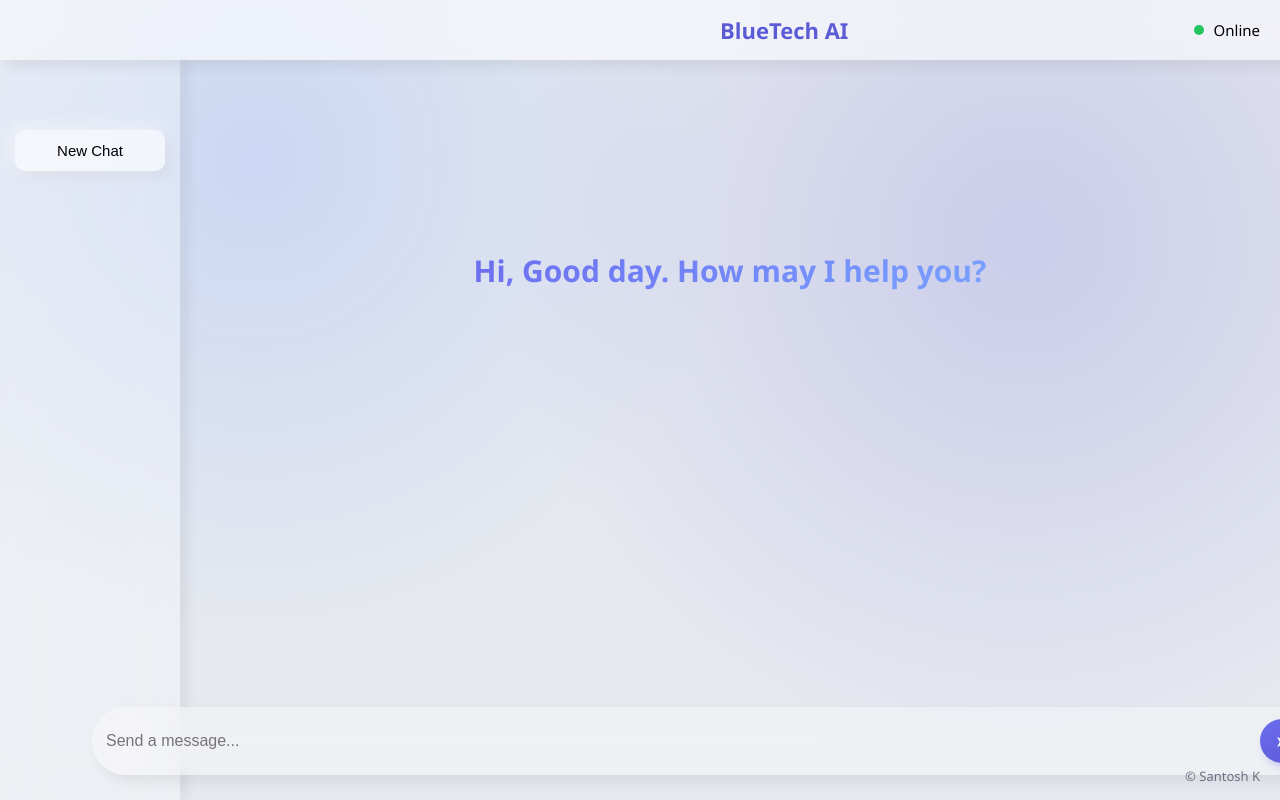
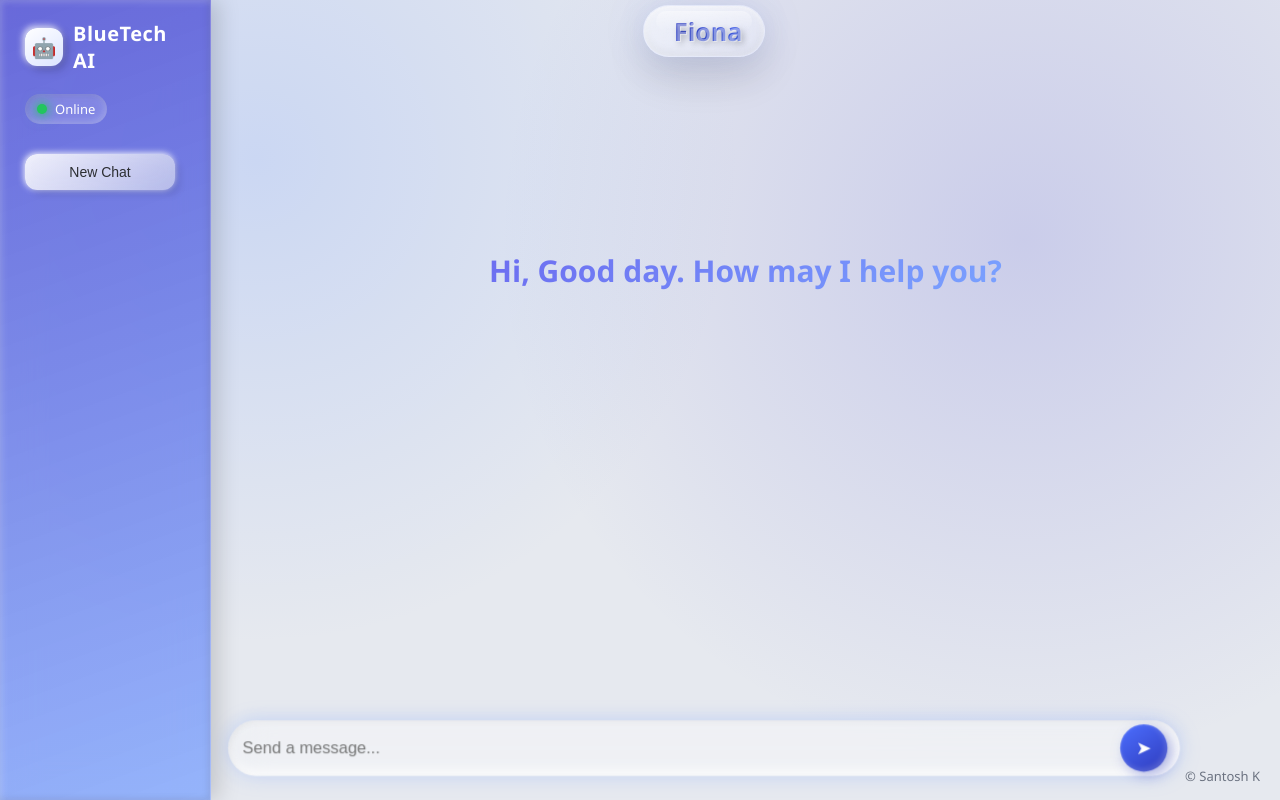
Before and after one commit to santoshki/GPT_LLM, a Flask app: page / in a window 1280 px wide. Run offline with Flask 3, Linux system fonts and the light colour scheme.

Commit message:
1. Updated Chat Interface.

```diff
--- a/chat-interface/static/style.css
+++ b/chat-interface/static/style.css
@@ -36,91 +36,288 @@ body {
 }
 
 /* ========================= */
-/* Top Bar */
+/* 3D GLASS TOP BAR */
 /* ========================= */
 
 .top-bar {
     position: fixed;
-    top: 0;
-    left: 0;
-    width: 100%;
-    height: 60px;
+    top: 20px;
+    left: 55%;
+    transform: translateX(-50%);
+
+    width: 70px;
+    height: 50px;
 
     display: flex;
     align-items: center;
-    justify-content: space-between;
+    margin-top:-15px;
 
-    padding: 0 20px;
+    padding: 0 25px;
+    border-radius: 40px;
 
-    background: rgba(255, 255, 255, 0.6);
-    backdrop-filter: blur(20px);
+    /* 🔥 Glass base */
+    background: linear-gradient(
+        145deg,
+        rgba(255,255,255,0.55),
+        rgba(255,255,255,0.15)
+    );
 
-    /* 🔥 Soft Neumorphism */
+    backdrop-filter: blur(25px) saturate(160%);
+
+    /* 🔥 3D depth shadows */
     box-shadow:
-        6px 6px 12px var(--shadow-dark),
-        -6px -6px 12px var(--shadow-light);
+        0 20px 40px rgba(0,0,0,0.12),   /* drop shadow */
+        inset 0 2px 6px rgba(255,255,255,0.6), /* top highlight */
+        inset 0 -4px 10px rgba(0,0,0,0.05);   /* bottom depth */
+
+    border: 1px solid rgba(255,255,255,0.4);
 
     z-index: 100;
 }
 
-/* Logo */
-.logo {
-    font-weight: bold;
-    color: var(--primary);
-    font-size: 22px;
-    margin-left: 700px;
+/* ✨ glossy reflection layer */
+.top-bar::before {
+    content: "";
+    position: absolute;
+    top: 5px;
+    left: 10%;
+    width: 80%;
+    height: 40%;
+
+    background: linear-gradient(
+        to bottom,
+        rgba(255,255,255,0.7),
+        transparent
+    );
+
+    border-radius: 40px;
+    opacity: 0.6;
+    pointer-events: none;
 }
 
-/* Status */
+/* ✨ floating glow */
+.top-bar::after {
+    content: "";
+    position: absolute;
+    inset: 0;
+
+    border-radius: 40px;
+
+    box-shadow:
+        0 0 30px rgba(122,162,255,0.25),
+        0 0 60px rgba(91,91,214,0.15);
+
+    opacity: 0.6;
+    z-index: -1;
+}
+
+/* ========================= */
+/* LOGO (3D TEXT STYLE) */
+/* ========================= */
+
+.logo {
+    font-weight: 700;
+    font-size: 25px;
+    margin-left: 5px;
+    margin-top: 0px;
+    width: 100px;
+
+    /* 🔥 Darker blue gradient */
+    background: linear-gradient(145deg, #2f3bbd, #4c6fff);
+
+    -webkit-background-clip: text;
+    -webkit-text-fill-color: transparent;
+
+    /* 🔥 stronger 3D depth */
+    text-shadow:
+        1px 1px 0 rgba(255,255,255,0.4),
+        3px 3px 6px rgba(0,0,0,0.25);
+}
+
+/* ========================= */
+/* STATUS */
+/* ========================= */
+
 .top-status {
     display: flex;
     align-items: center;
     gap: 10px;
-    margin-right: 40px;
-    font-size: 15px;
+    margin-left: 60px;
+    padding: 6px 14px;
+    border-radius: 20px;
+    margin-top: 20px;
+    background: rgba(255,255,255,0.4);
+    backdrop-filter: blur(10px);
+
+    box-shadow:
+        inset 2px 2px 6px rgba(0,0,0,0.05),
+        inset -2px -2px 6px rgba(255,255,255,0.7);
+
+    font-size: 14px;
 }
 
+/* 🔥 glowing status dot */
 .status-dot {
     width: 10px;
     height: 10px;
+    border-radius: 50%;
     background: #22c55e;
-    border-radius: 50%;
+
+    box-shadow:
+        0 0 8px #22c55e,
+        0 0 16px rgba(34,197,94,0.6);
 }
 
 /* ========================= */
-/* Sidebar */
+/* Sidebar (Blue Theme) */
 /* ========================= */
 
 .sidebar {
-    width: 150px;
-    padding: 70px 15px 15px;
-    margin-top: 60px;
+    width: 180px;
+
     display: flex;
     flex-direction: column;
+    align-items: flex-start;
 
-    background: rgba(255,255,255,0.3);
+    padding: 20px 15px;
+
+    background: linear-gradient(
+        160deg,
+        rgba(91,91,214,0.9),
+        rgba(122,162,255,0.75)
+    );
+
     backdrop-filter: blur(20px);
 
     box-shadow:
-        6px 0 12px var(--shadow-dark),
-        -2px 0 8px var(--shadow-light);
+        8px 0 20px rgba(0,0,0,0.15),
+        inset 2px 2px 6px rgba(255,255,255,0.2),
+        inset -2px -2px 6px rgba(0,0,0,0.1);
+
+    border-right: 1px solid rgba(255,255,255,0.2);
 }
 
-/* Button */
-.new-chat {
-    padding: 12px;
-    border-radius: 10px;
-    border: none;
+/* ========================= */
+/* Chatbot Logo */
+/* ========================= */
 
-    font-size: 15px;
+.sidebar-logo {
+    display: flex;
+    align-items: center;
+    gap: 10px;
 
-    background: rgba(255,255,255,0.6);
+    margin-bottom: 30px;
+    margin-left: 10px;
+}
+/* ========================= */
+/* Sidebar Bottom Status */
+/* ========================= */
+
+.sidebar-status {
+    display: flex;
+    align-items: center;
+    gap: 8px;
+
+    margin-left: 10px;
+    margin-top: -10px;   /* 🔥 pulls it closer to logo */
+    margin-bottom: 20px; /* 🔥 space before button */
+
+    padding: 6px 12px;
+    border-radius: 20px;
+
+    font-size: 13px;
+    color: white;
+
+    background: rgba(255,255,255,0.2);
+    backdrop-filter: blur(10px);
 
     box-shadow:
-        4px 4px 16px var(--shadow-dark),
-        -2px -2px 16px var(--shadow-light);
+        inset 2px 2px 6px rgba(0,0,0,0.1),
+        inset -2px -2px 6px rgba(255,255,255,0.2);
+}
+/* 🤖 Icon bubble */
+.bot-icon {
+    width: 38px;
+    height: 38px;
+
+    border-radius: 12px;
+
+    background: linear-gradient(145deg, #ffffff, #dbe4ff);
+
+    display: flex;
+    align-items: center;
+    justify-content: center;
+
+    font-size: 20px;
+
+    /* 🔥 neumorphic pop */
+    box-shadow:
+        4px 4px 10px rgba(0,0,0,0.2),
+        -2px -2px 6px rgba(255,255,255,0.8);
+}
+
+/* 🤖 text */
+.bot-name {
+    font-size: 20px;
+    font-weight: 600;
+    color: white;
+    letter-spacing: 0.5px;
+}
+
+/* ========================= */
+/* Compact Premium Button */
+/* ========================= */
+
+.new-chat {
+    display: inline-flex;        /* 🔥 prevents full width */
+    align-items: center;
+    justify-content: center;
+
+    padding: 10px 16px;          /* 👈 reduced */
+    width: 150px;          /* 🔥 shrink to content */
+
+    border-radius: 12px;
+    border: none;
+    margin-top: 10px;
+    margin-left: 10px;
+    font-size: 14px;
+    font-weight: 500;
+
+    color: var(--text);
+
+    background: linear-gradient(
+        145deg,
+        rgba(255,255,255,0.9),
+        rgba(230,233,239,0.6)
+    );
+
+    backdrop-filter: blur(10px);
+
+    box-shadow:
+        6px 6px 6px rgba(0,0,0,0.08),
+        -1px -1px 6px rgba(255,255,255,0.9);
 
     cursor: pointer;
+    transition: all 0.25s ease;
+}
+
+/* Hover */
+.new-chat:hover {
+    transform: translateY(-2px);
+
+    box-shadow:
+        8px 8px 18px rgba(0,0,0,0.12),
+        -6px -6px 14px rgba(255,255,255,1),
+        0 0 10px rgba(122,162,255,0.25);
+}
+
+/* Click */
+.new-chat:active {
+    transform: scale(0.97);
+
+    box-shadow:
+        inset 4px 4px 10px rgba(0,0,0,0.1),
+        inset -4px -4px 10px rgba(255,255,255,0.8);
 }
 
 /* ========================= */
@@ -180,7 +377,7 @@ body {
 /* Bot */
 .bot {
     align-self: flex-start;
-    margin-left: 100px;
+    margin-left: 50px;
 
     background: rgba(255,255,255,0.7);
 
@@ -202,8 +399,8 @@ body {
     bottom: 25px;
     left: 55%;
     transform: translateX(-50%) scale(1);
-
-    width: 1200px;
+    height:30px;
+    width: 900px;
 
     padding: 12px 12px;
     border-radius: 50px;
@@ -259,13 +456,62 @@ body {
 /* Send Button */
 /* ========================= */
 
-.input-wrapper button {
-    width: 44px;
-    height: 44px;
+/* ========================= */
+/* Send Button (PRIMARY) */
+/* ========================= */
+
+#sendBtn {
+    width: 46px;
+    height: 46px;
     border-radius: 50%;
     border: none;
 
-    background: linear-gradient(145deg, #6c6cf0, #5b5bd6);
+    display: flex;
+    align-items: center;
+    justify-content: center;
+
+    background: linear-gradient(145deg, #4c6fff, #2f3bbd);
+    color: white;
+
+    font-size: 18px;
+    cursor: pointer;
+
+    transition: all 0.25s ease;
+
+    /* 🔥 cleaner depth */
+    box-shadow:
+        4px 4px 12px rgba(47,59,189,0.35),
+        inset -2px -2px 6px rgba(255,255,255,0.2);
+}
+
+/* Hover */
+#sendBtn:hover {
+    transform: scale(1.12);
+    box-shadow:
+        0 0 20px rgba(76,111,255,0.6),
+        4px 4px 12px rgba(47,59,189,0.4);
+}
+
+/* Click */
+#sendBtn:active {
+    transform: scale(0.95);
+}
+
+/* ========================= */
+/* Stop Button (SECONDARY) */
+/* ========================= */
+
+#stopBtn {
+    width: 46px;
+    height: 46px;
+    border-radius: 50%;
+    border: none;
+
+    display: flex;
+    align-items: center;
+    justify-content: center;
+
+    background: linear-gradient(145deg, #ff6b6b, #d62828);
     color: white;
 
     font-size: 16px;
@@ -274,19 +520,21 @@ body {
     transition: all 0.2s ease;
 
     box-shadow:
-        4px 4px 10px rgba(91,91,214,0.3);
+        4px 4px 10px rgba(214,40,40,0.3);
 }
 
-/* ✨ Button hover */
-.input-wrapper button:hover {
+#stopBtn:hover {
     transform: scale(1.1);
     box-shadow:
-        0 0 15px rgba(122,162,255,0.6);
+        0 0 15px rgba(255,107,107,0.6);
 }
 
-/* ✨ Button click */
-.input-wrapper button:active {
-    transform: scale(0.95);
+/* ========================= */
+/* Button spacing */
+/* ========================= */
+
+.input-wrapper {
+    gap: 10px; /* 👈 adds spacing between input & buttons */
 }
 
 /* ========================= */
--- a/chat-interface/templates/index.html
+++ b/chat-interface/templates/index.html
@@ -11,17 +11,27 @@
 
     <!-- Top Bar -->
     <div class="top-bar">
-        <div class="logo">BlueTech AI</div>
-
-        <div class="top-status">
-            <div class="status-dot"></div>
-            <span>Online</span>
-        </div>
+        <div class="logo">Fiona</div>
     </div>
 
     <!-- Sidebar -->
     <div class="sidebar">
+
+        <!-- Logo -->
+        <div class="sidebar-logo">
+            <div class="bot-icon">🤖</div>
+            <div class="bot-name">BlueTech AI</div>
+        </div>
+
+        <!-- Status -->
+        <div class="sidebar-status">
+            <div class="status-dot"></div>
+            <span>Online</span>
+        </div>
+
+        <!-- New Chat Button -->
         <button class="new-chat">New Chat</button>
+
     </div>
 
     <!-- Main Chat -->
@@ -29,7 +39,6 @@
 
         <div class="chat-stream" id="chatStream">
 
-            <!-- ✅ FIXED ID -->
             <div class="welcome-text" id="welcomeText">
                 Hi, Good day. How may I help you?
             </div>
@@ -46,10 +55,7 @@
             placeholder="Send a message..."
         />
 
-        <!-- ✅ FIXED: Added ID -->
         <button id="sendBtn">➤</button>
-
-        <!-- ✅ OPTIONAL STOP BUTTON -->
         <button id="stopBtn" style="display:none;">■</button>
     </div>
 
```
Also changed, not shown: chat-interface/static/script.js (+30 -12 lines).
